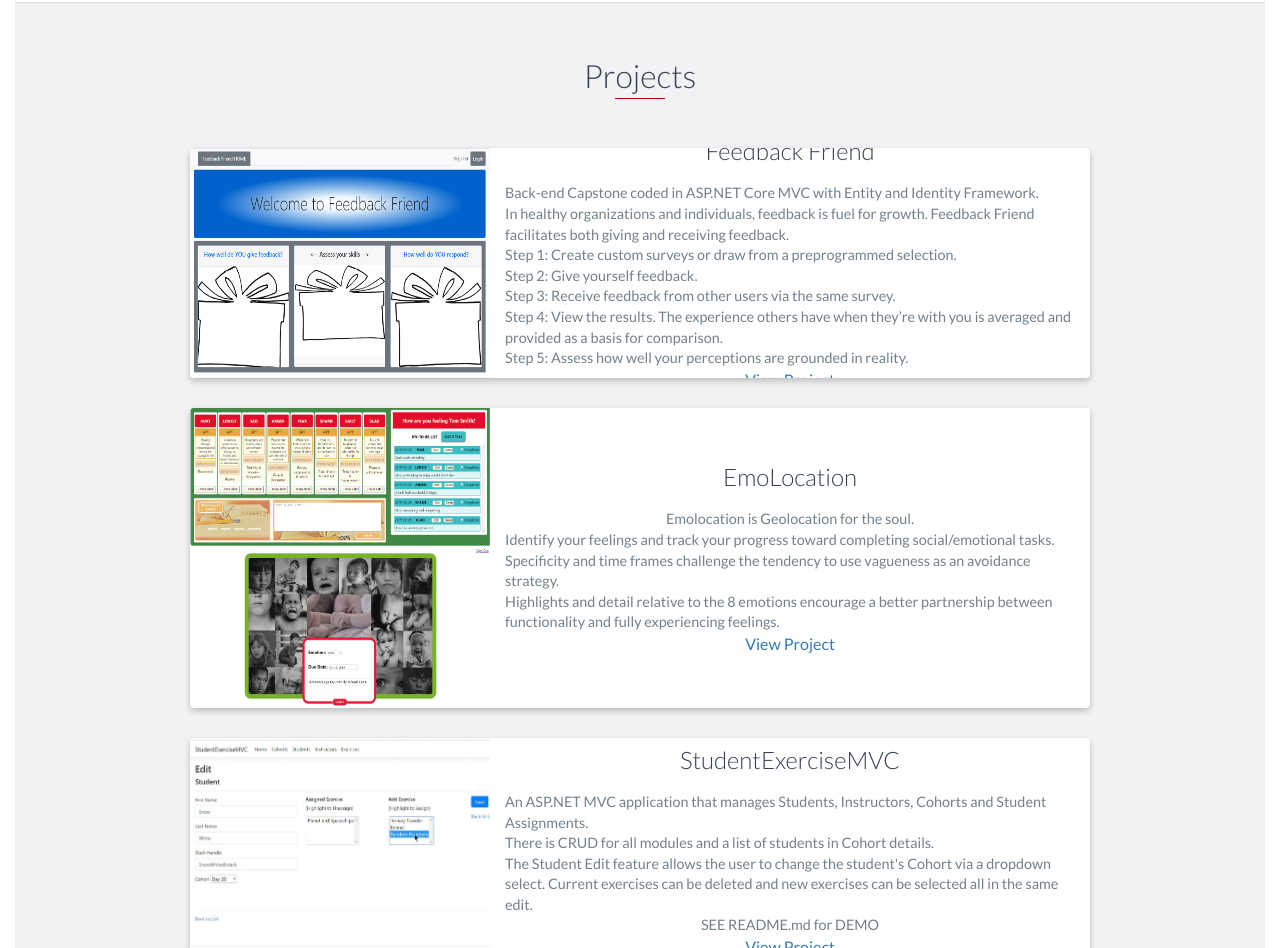
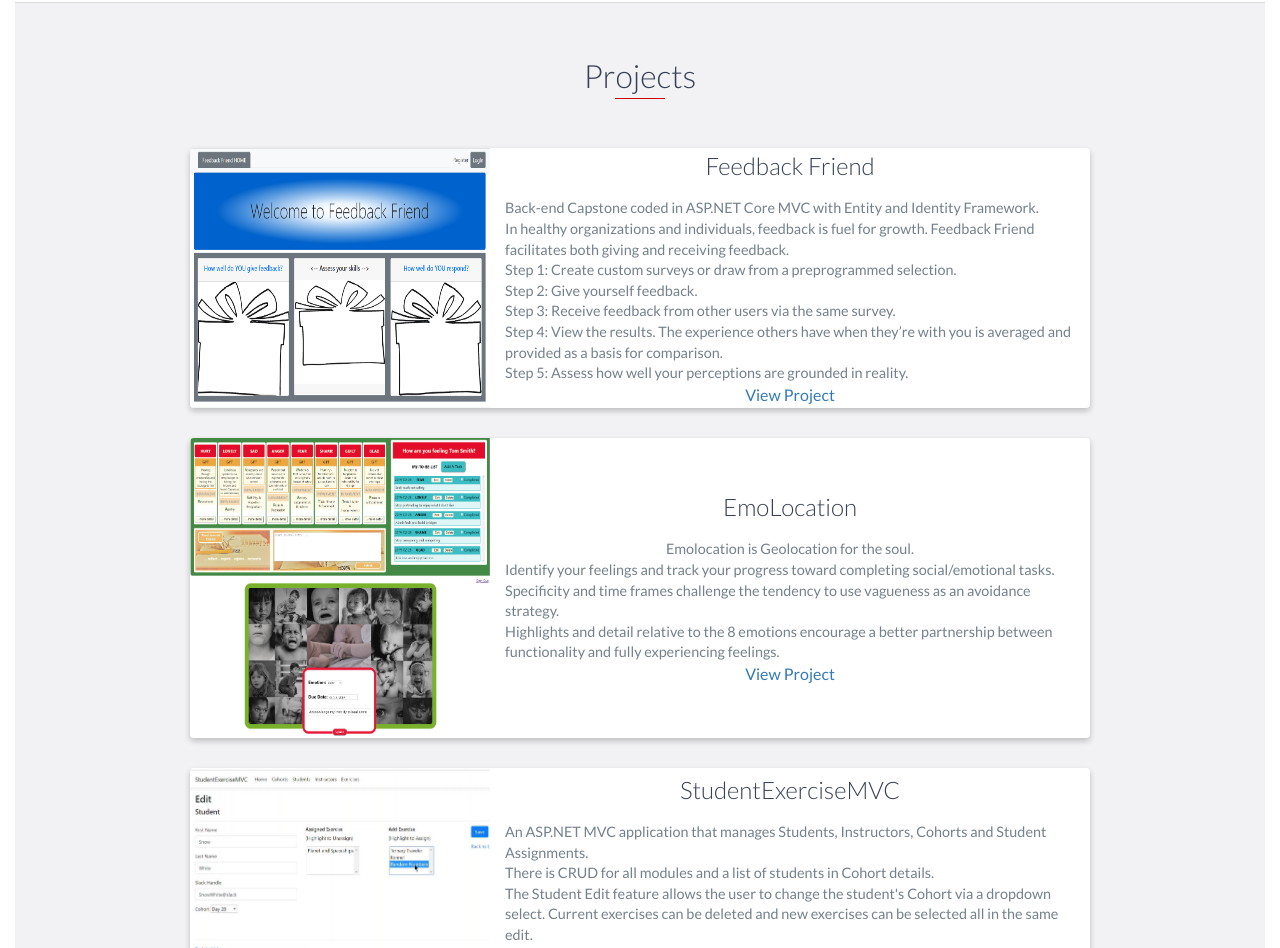
Before and after one commit to ColleenWoolsey/ColleenWoolsey.github.io, a website: page index.html in a window 1280 px wide. Shown: the part 3081-4029 px from the top of the page. Drawn offline with nearby package versions, Linux system fonts and the light colour scheme.

Commit message:
06/06/2019

```diff
--- a/index.html
+++ b/index.html
@@ -200,7 +200,7 @@
 
                 <div class="project shadow-large">
                         <div class="project-image">
-                            <img src="images/FeedbackFriend.PNG" height="230" width="300" />
+                            <img src="images/FeedbackFriend.PNG" height="260" width="300" />
                         </div>
                         <!-- End .project-image -->
                         <div class="project-info">
```
